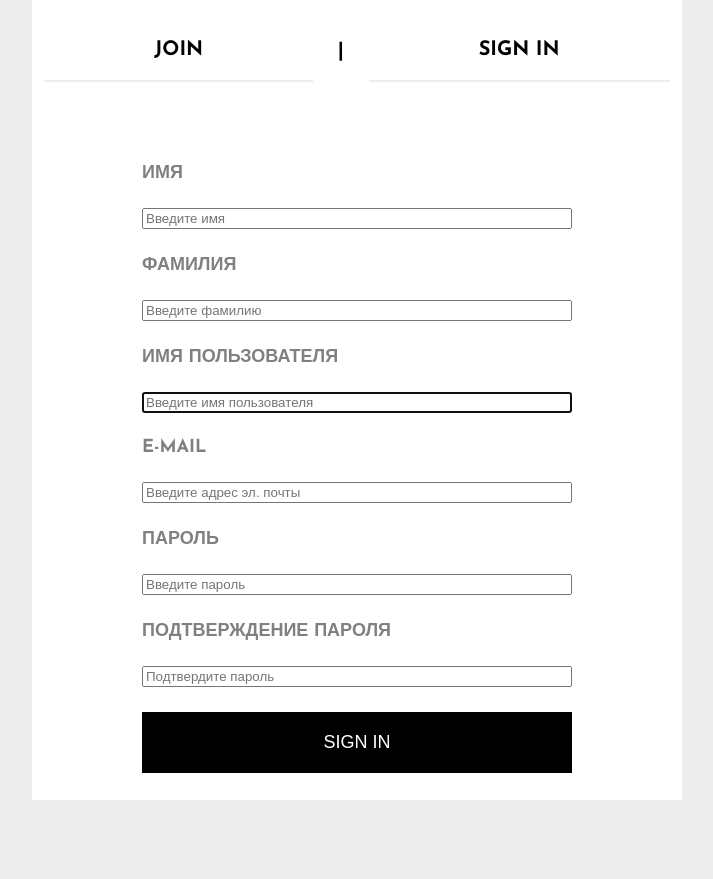
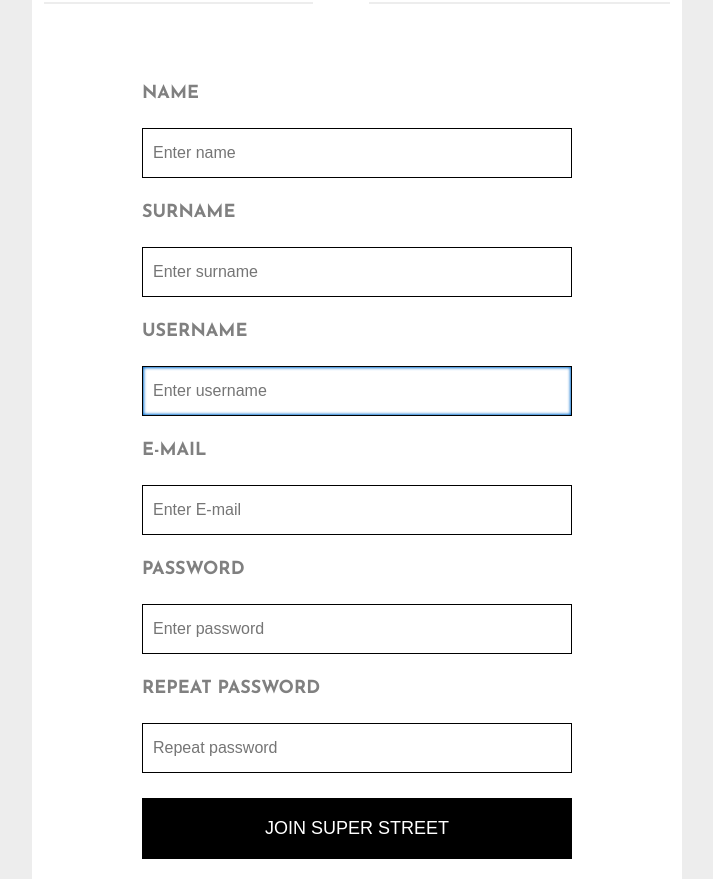
Before and after one commit to evgenii-landau/pet-store, a Django app: page /users/register/ in a window 1280 px wide. Shown: the whole page, without its empty margins (283-996 px from the left). Before the commit the page ends 800 px from the top, so only its background shows below. Run offline with Django 5.2, Linux system fonts and the light colour scheme; tables that the repository leaves empty hold one stand-in row (values such as "Sample post"); parts of the project's set-up code (start-up, migrations or seed data) failed here and were passed over.

Commit message:
update register form

```diff
--- a/static/vendor/css/auth.css
+++ b/static/vendor/css/auth.css
@@ -54,7 +54,6 @@
 .login {
 	background: #fff;
 	width: 650px;
-	height: 800px;
 }
 
 .login-options {
@@ -115,7 +114,9 @@
 	opacity: 0.7;
 }
 
-.errorlist.nonfield {
+.errorlist.nonfield,
+.errorlist {
 	color: red;
 	font-size: 18px;
 }
+`
--- a/users/forms.py
+++ b/users/forms.py
@@ -28,45 +28,45 @@
 class UserRegisterForm(UserCreationForm):
     first_name = forms.CharField(
         widget=forms.TextInput(
-            attrs={"class": "form-control py-4", "placeholder": "Введите имя"}
+            attrs={"class": "login-form-input", "placeholder": "Enter name"}
         ),
-        label="Имя",
+        label="Name",
     )
     last_name = forms.CharField(
         widget=forms.TextInput(
-            attrs={"class": "form-control py-4", "placeholder": "Введите фамилию"}
+            attrs={"class": "login-form-input", "placeholder": "Enter surname"}
         ),
-        label="Фамилия",
+        label="Surname",
     )
     username = forms.CharField(
         widget=forms.TextInput(
             attrs={
-                "class": "form-control py-4",
-                "placeholder": "Введите имя пользователя",
+                "class": "login-form-input",
+                "placeholder": "Enter username",
             }
         ),
-        label="Имя пользователя",
+        label="Username",
     )
     email = forms.CharField(
         widget=forms.EmailInput(
             attrs={
-                "class": "form-control py-4",
-                "placeholder": "Введите адрес эл. почты",
+                "class": "login-form-input",
+                "placeholder": "Enter E-mail",
             }
         ),
         label="E-mail",
     )
     password1 = forms.CharField(
         widget=forms.PasswordInput(
-            attrs={"class": "form-control py-4", "placeholder": "Введите пароль"}
+            attrs={"class": "login-form-input", "placeholder": "Enter password"}
         ),
-        label="Пароль",
+        label="Password",
     )
     password2 = forms.CharField(
         widget=forms.PasswordInput(
-            attrs={"class": "form-control py-4", "placeholder": "Подтвердите пароль"}
+            attrs={"class": "login-form-input", "placeholder": "Repeat password"}
         ),
-        label="Подтверждение пароля",
+        label="Repeat password",
     )
 
     class Meta:
--- a/users/templates/users/login.html
+++ b/users/templates/users/login.html
@@ -20,7 +20,6 @@
 					{% for field in form %}
 						<label class="login-form-label" for="{{ field.id_for_label }}">{{ field.label }}</label>
 						{{ field }}
-						{{ filed.errors }}
 					{% endfor %}
 					<button class="form-button" type="submit">Sign In</button>
 				</form>
--- a/users/templates/users/register.html
+++ b/users/templates/users/register.html
@@ -1,4 +1,6 @@
 {% extends "users/base.html" %}
+
+
 
 
 {% block content %}
@@ -14,15 +16,15 @@
 				</div>
 			</div>
 			<div class="form-wrapper">
-				<form class="login-form" action="{% url 'users:login' %}" method="post">
+				<form class="login-form" action="{% url 'users:register' %}" method="post">
 					{% csrf_token %}
 					{{ form.non_field_errors }}
 					{% for field in form %}
 						<label class="login-form-label" for="{{ field.id_for_label }}">{{ field.label }}</label>
 						{{ field }}
-						{{ filed.errors }}
+						{{ field.errors }}
 					{% endfor %}
-					<button class="form-button" type="submit">Sign In</button>
+					<button class="form-button" type="submit">Join Super Street</button>
 				</form>
 			</div>
 		</div>
```
